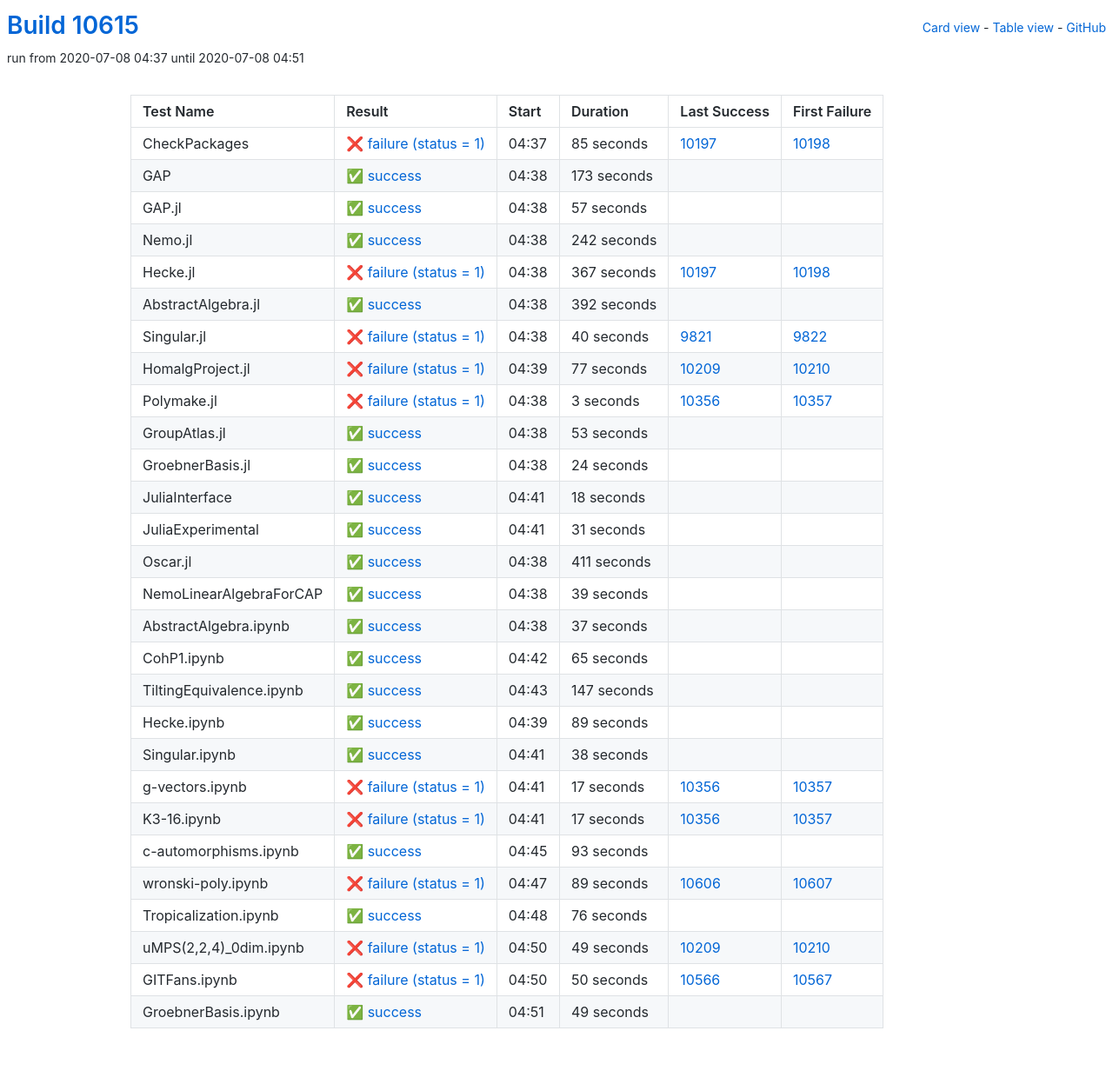
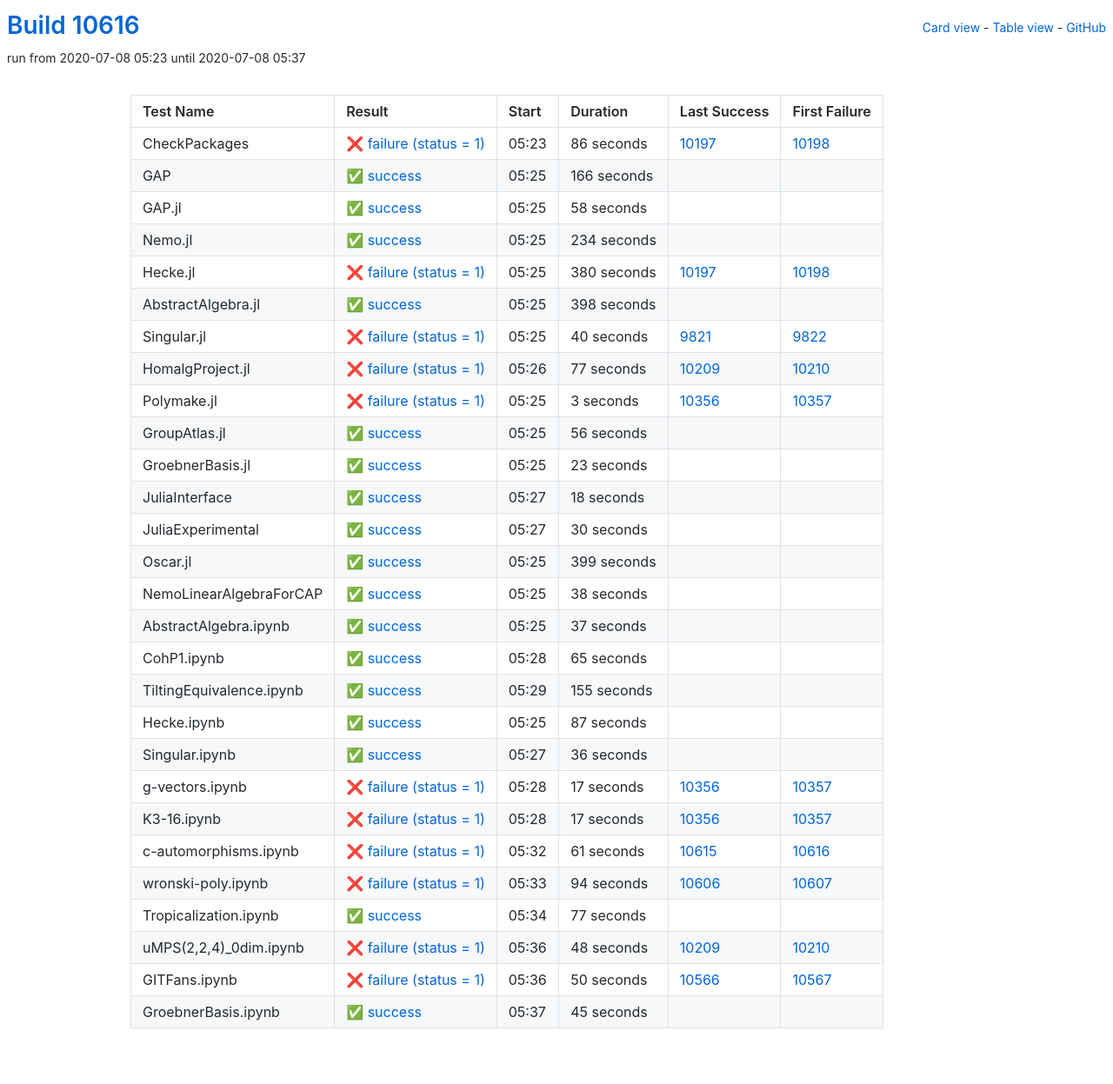
Before and after one commit to oscar-system/oscar-ci-status, a Jekyll site: the page built from table.html, in a window 1280 px wide. Shown: the whole page at 87% size. Built offline with Jekyll 4.4.1, drawn with Linux system fonts in a browser that asks for light colours.

Commit message:
Build #10616

```diff
--- a/_data/ci.yml
+++ b/_data/ci.yml
@@ -1,6 +1,6 @@
 ---
-build: 10615
-build_url: https://oscarci.mathematik.uni-kl.de/job/oscar/10615/
+build: 10616
+build_url: https://oscarci.mathematik.uni-kl.de/job/oscar/10616/
 job: oscar
 organization: oscar-system
 repo: oscar-ci-status
@@ -8,80 +8,80 @@
 tests:
 - name: CheckPackages
   id: checkpackages
-  log: https://oscarci.mathematik.uni-kl.de/job/oscar/10615/artifact/logs/build-10615/CheckPackages.log
-  start: 2020-07-08 04:37
+  log: https://oscarci.mathematik.uni-kl.de/job/oscar/10616/artifact/logs/build-10616/CheckPackages.log
+  start: 2020-07-08 05:23
   success: false
   exitcode: 1
   status: failure
-  duration: 85
+  duration: 86
   last_success: 10197
   last_success_url: https://oscarci.mathematik.uni-kl.de/job/oscar/10197/
   first_failure: 10198
   first_failure_url: https://oscarci.mathematik.uni-kl.de/job/oscar/10198/
 - name: GAP
   id: gap
-  log: https://oscarci.mathematik.uni-kl.de/job/oscar/10615/artifact/logs/build-10615/GAP.log
-  start: 2020-07-08 04:38
+  log: https://oscarci.mathematik.uni-kl.de/job/oscar/10616/artifact/logs/build-10616/GAP.log
+  start: 2020-07-08 05:25
   success: true
   exitcode: 0
   status: success
-  duration: 173
+  duration: 166
   last_success: false
   last_success_url:
   first_failure: false
   first_failure_url:
 - name: GAP.jl
   id: gap-jl
-  log: https://oscarci.mathematik.uni-kl.de/job/oscar/10615/artifact/logs/build-10615/GAP.jl.log
-  start: 2020-07-08 04:38
+  log: https://oscarci.mathematik.uni-kl.de/job/oscar/10616/artifact/logs/build-10616/GAP.jl.log
+  start: 2020-07-08 05:25
   success: true
   exitcode: 0
   status: success
-  duration: 57
+  duration: 58
   last_success: false
   last_success_url:
   first_failure: false
   first_failure_url:
 - name: Nemo.jl
   id: nemo-jl
-  log: https://oscarci.mathematik.uni-kl.de/job/oscar/10615/artifact/logs/build-10615/Nemo.jl.log
-  start: 2020-07-08 04:38
+  log: https://oscarci.mathematik.uni-kl.de/job/oscar/10616/artifact/logs/build-10616/Nemo.jl.log
+  start: 2020-07-08 05:25
   success: true
   exitcode: 0
   status: success
-  duration: 242
+  duration: 234
   last_success: false
   last_success_url:
   first_failure: false
   first_failure_url:
 - name: Hecke.jl
   id: hecke-jl
-  log: https://oscarci.mathematik.uni-kl.de/job/oscar/10615/artifact/logs/build-10615/Hecke.jl.log
-  start: 2020-07-08 04:38
+  log: https://oscarci.mathematik.uni-kl.de/job/oscar/10616/artifact/logs/build-10616/Hecke.jl.log
+  start: 2020-07-08 05:25
   success: false
   exitcode: 1
   status: failure
-  duration: 367
+  duration: 380
   last_success: 10197
   last_success_url: https://oscarci.mathematik.uni-kl.de/job/oscar/10197/
   first_failure: 10198
   first_failure_url: https://oscarci.mathematik.uni-kl.de/job/oscar/10198/
 - name: AbstractAlgebra.jl
   id: abstractalgebra-jl
-  log: https://oscarci.mathematik.uni-kl.de/job/oscar/10615/artifact/logs/build-10615/AbstractAlgebra.jl.log
-  start: 2020-07-08 04:38
+  log: https://oscarci.mathematik.uni-kl.de/job/oscar/10616/artifact/logs/build-10616/AbstractAlgebra.jl.log
+  start: 2020-07-08 05:25
   success: true
   exitcode: 0
   status: success
-  duration: 392
+  duration: 398
   last_success: false
   last_success_url:
   first_failure: false
   first_failure_url:
 - name: Singular.jl
   id: singular-jl
-  log: https://oscarci.mathematik.uni-kl.de/job/oscar/10615/artifact/logs/build-10615/Singular.jl.log
-  start: 2020-07-08 04:38
+  log: https://oscarci.mathematik.uni-kl.de/job/oscar/10616/artifact/logs/build-10616/Singular.jl.log
+  start: 2020-07-08 05:25
   success: false
   exitcode: 1
   status: failure
@@ -92,8 +92,8 @@
   first_failure_url: https://oscarci.mathematik.uni-kl.de/job/oscar/9822/
 - name: HomalgProject.jl
   id: homalgproject-jl
-  log: https://oscarci.mathematik.uni-kl.de/job/oscar/10615/artifact/logs/build-10615/HomalgProject.jl.log
-  start: 2020-07-08 04:39
+  log: https://oscarci.mathematik.uni-kl.de/job/oscar/10616/artifact/logs/build-10616/HomalgProject.jl.log
+  start: 2020-07-08 05:26
   success: false
   exitcode: 1
   status: failure
@@ -104,8 +104,8 @@
   first_failure_url: https://oscarci.mathematik.uni-kl.de/job/oscar/10210/
 - name: Polymake.jl
   id: polymake-jl
-  log: https://oscarci.mathematik.uni-kl.de/job/oscar/10615/artifact/logs/build-10615/Polymake.jl.log
-  start: 2020-07-08 04:38
+  log: https://oscarci.mathematik.uni-kl.de/job/oscar/10616/artifact/logs/build-10616/Polymake.jl.log
+  start: 2020-07-08 05:25
   success: false
   exitcode: 1
   status: failure
@@ -116,32 +116,32 @@
   first_failure_url: https://oscarci.mathematik.uni-kl.de/job/oscar/10357/
 - name: GroupAtlas.jl
   id: groupatlas-jl
-  log: https://oscarci.mathematik.uni-kl.de/job/oscar/10615/artifact/logs/build-10615/GroupAtlas.jl.log
-  start: 2020-07-08 04:38
+  log: https://oscarci.mathematik.uni-kl.de/job/oscar/10616/artifact/logs/build-10616/GroupAtlas.jl.log
+  start: 2020-07-08 05:25
   success: true
   exitcode: 0
   status: success
-  duration: 53
+  duration: 56
   last_success: false
   last_success_url:
   first_failure: false
   first_failure_url:
 - name: GroebnerBasis.jl
   id: groebnerbasis-jl
-  log: https://oscarci.mathematik.uni-kl.de/job/oscar/10615/artifact/logs/build-10615/GroebnerBasis.jl.log
-  start: 2020-07-08 04:38
+  log: https://oscarci.mathematik.uni-kl.de/job/oscar/10616/artifact/logs/build-10616/GroebnerBasis.jl.log
+  start: 2020-07-08 05:25
   success: true
   exitcode: 0
   status: success
-  duration: 24
+  duration: 23
   last_success: false
   last_success_url:
   first_failure: false
   first_failure_url:
 - name: JuliaInterface
   id: juliainterface
-  log: https://oscarci.mathematik.uni-kl.de/job/oscar/10615/artifact/logs/build-10615/JuliaInterface.log
-  start: 2020-07-08 04:41
+  log: https://oscarci.mathematik.uni-kl.de/job/oscar/10616/artifact/logs/build-10616/JuliaInterface.log
+  start: 2020-07-08 05:27
   success: true
   exitcode: 0
   status: success
@@ -152,44 +152,44 @@
   first_failure_url:
 - name: JuliaExperimental
   id: juliaexperimental
-  log: https://oscarci.mathematik.uni-kl.de/job/oscar/10615/artifact/logs/build-10615/JuliaExperimental.log
-  start: 2020-07-08 04:41
+  log: https://oscarci.mathematik.uni-kl.de/job/oscar/10616/artifact/logs/build-10616/JuliaExperimental.log
+  start: 2020-07-08 05:27
   success: true
   exitcode: 0
   status: success
-  duration: 31
+  duration: 30
   last_success: false
   last_success_url:
   first_failure: false
   first_failure_url:
 - name: Oscar.jl
   id: oscar-jl
-  log: https://oscarci.mathematik.uni-kl.de/job/oscar/10615/artifact/logs/build-10615/Oscar.jl.log
-  start: 2020-07-08 04:38
+  log: https://oscarci.mathematik.uni-kl.de/job/oscar/10616/artifact/logs/build-10616/Oscar.jl.log
+  start: 2020-07-08 05:25
   success: true
   exitcode: 0
   status: success
-  duration: 411
+  duration: 399
   last_success: false
   last_success_url:
   first_failure: false
   first_failure_url:
 - name: NemoLinearAlgebraForCAP
   id: nemolinearalgebraforcap
-  log: https://oscarci.mathematik.uni-kl.de/job/oscar/10615/artifact/logs/build-10615/NemoLinearAlgebraForCAP.log
-  start: 2020-07-08 04:38
+  log: https://oscarci.mathematik.uni-kl.de/job/oscar/10616/artifact/logs/build-10616/NemoLinearAlgebraForCAP.log
+  start: 2020-07-08 05:25
   success: true
   exitcode: 0
   status: success
-  duration: 39
+  duration: 38
   last_success: false
   last_success_url:
   first_failure: false
   first_failure_url:
 - name: AbstractAlgebra.ipynb
   id: abstractalgebra-ipynb
-  log: https://oscarci.mathematik.uni-kl.de/job/oscar/10615/artifact/logs/build-10615/AbstractAlgebra.ipynb.log
-  start: 2020-07-08 04:38
+  log: https://oscarci.mathematik.uni-kl.de/job/oscar/10616/artifact/logs/build-10616/AbstractAlgebra.ipynb.log
+  start: 2020-07-08 05:25
   success: true
   exitcode: 0
   status: success
@@ -200,8 +200,8 @@
   first_failure_url:
 - name: CohP1.ipynb
   id: cohp1-ipynb
-  log: https://oscarci.mathematik.uni-kl.de/job/oscar/10615/artifact/logs/build-10615/CohP1.ipynb.log
-  start: 2020-07-08 04:42
+  log: https://oscarci.mathematik.uni-kl.de/job/oscar/10616/artifact/logs/build-10616/CohP1.ipynb.log
+  start: 2020-07-08 05:28
   success: true
   exitcode: 0
   status: success
@@ -212,44 +212,44 @@
   first_failure_url:
 - name: TiltingEquivalence.ipynb
   id: tiltingequivalence-ipynb
-  log: https://oscarci.mathematik.uni-kl.de/job/oscar/10615/artifact/logs/build-10615/TiltingEquivalence.ipynb.log
-  start: 2020-07-08 04:43
+  log: https://oscarci.mathematik.uni-kl.de/job/oscar/10616/artifact/logs/build-10616/TiltingEquivalence.ipynb.log
+  start: 2020-07-08 05:29
   success: true
   exitcode: 0
   status: success
-  duration: 147
+  duration: 155
   last_success: false
   last_success_url:
   first_failure: false
   first_failure_url:
 - name: Hecke.ipynb
   id: hecke-ipynb
-  log: https://oscarci.mathematik.uni-kl.de/job/oscar/10615/artifact/logs/build-10615/Hecke.ipynb.log
-  start: 2020-07-08 04:39
+  log: https://oscarci.mathematik.uni-kl.de/job/oscar/10616/artifact/logs/build-10616/Hecke.ipynb.log
+  start: 2020-07-08 05:25
   success: true
   exitcode: 0
   status: success
-  duration: 89
+  duration: 87
   last_success: false
   last_success_url:
   first_failure: false
   first_failure_url:
 - name: Singular.ipynb
   id: singular-ipynb
-  log: https://oscarci.mathematik.uni-kl.de/job/oscar/10615/artifact/logs/build-10615/Singular.ipynb.log
-  start: 2020-07-08 04:41
+  log: https://oscarci.mathematik.uni-kl.de/job/oscar/10616/artifact/logs/build-10616/Singular.ipynb.log
+  start: 2020-07-08 05:27
   success: true
   exitcode: 0
   status: success
-  duration: 38
+  duration: 36
   last_success: false
   last_success_url:
   first_failure: false
   first_failure_url:
 - name: g-vectors.ipynb
   id: g-vectors-ipynb
-  log: https://oscarci.mathematik.uni-kl.de/job/oscar/10615/artifact/logs/build-10615/g-vectors.ipynb.log
-  start: 2020-07-08 04:41
+  log: https://oscarci.mathematik.uni-kl.de/job/oscar/10616/artifact/logs/build-10616/g-vectors.ipynb.log
+  start: 2020-07-08 05:28
   success: false
   exitcode: 1
   status: failure
@@ -260,8 +260,8 @@
   first_failure_url: https://oscarci.mathematik.uni-kl.de/job/oscar/10357/
 - name: K3-16.ipynb
   id: k3-16-ipynb
-  log: https://oscarci.mathematik.uni-kl.de/job/oscar/10615/artifact/logs/build-10615/K3-16.ipynb.log
-  start: 2020-07-08 04:41
+  log: https://oscarci.mathematik.uni-kl.de/job/oscar/10616/artifact/logs/build-10616/K3-16.ipynb.log
+  start: 2020-07-08 05:28
   success: false
   exitcode: 1
   status: failure
@@ -272,56 +272,56 @@
   first_failure_url: https://oscarci.mathematik.uni-kl.de/job/oscar/10357/
 - name: c-automorphisms.ipynb
   id: c-automorphisms-ipynb
-  log: https://oscarci.mathematik.uni-kl.de/job/oscar/10615/artifact/logs/build-10615/c-automorphisms.ipynb.log
-  start: 2020-07-08 04:45
-  success: true
-  exitcode: 0
-  status: success
-  duration: 93
-  last_success: false
-  last_success_url:
-  first_failure: false
-  first_failure_url:
-- name: wronski-poly.ipynb
-  id: wronski-poly-ipynb
-  log: https://oscarci.mathematik.uni-kl.de/job/oscar/10615/artifact/logs/build-10615/wronski-poly.ipynb.log
-  start: 2020-07-08 04:47
+  log: https://oscarci.mathematik.uni-kl.de/job/oscar/10616/artifact/logs/build-10616/c-automorphisms.ipynb.log
+  start: 2020-07-08 05:32
   success: false
   exitcode: 1
   status: failure
-  duration: 89
+  duration: 61
+  last_success: 10615
+  last_success_url: https://oscarci.mathematik.uni-kl.de/job/oscar/10615/
+  first_failure: 10616
+  first_failure_url: https://oscarci.mathematik.uni-kl.de/job/oscar/10616/
+- name: wronski-poly.ipynb
+  id: wronski-poly-ipynb
+  log: https://oscarci.mathematik.uni-kl.de/job/oscar/10616/artifact/logs/build-10616/wronski-poly.ipynb.log
+  start: 2020-07-08 05:33
+  success: false
+  exitcode: 1
+  status: failure
+  duration: 94
   last_success: 10606
   last_success_url: https://oscarci.mathematik.uni-kl.de/job/oscar/10606/
   first_failure: 10607
   first_failure_url: https://oscarci.mathematik.uni-kl.de/job/oscar/10607/
 - name: Tropicalization.ipynb
   id: tropicalization-ipynb
-  log: https://oscarci.mathematik.uni-kl.de/job/oscar/10615/artifact/logs/build-10615/Tropicalization.ipynb.log
-  start: 2020-07-08 04:48
+  log: https://oscarci.mathematik.uni-kl.de/job/oscar/10616/artifact/logs/build-10616/Tropicalization.ipynb.log
+  start: 2020-07-08 05:34
   success: true
   exitcode: 0
   status: success
-  duration: 76
+  duration: 77
   last_success: false
   last_success_url:
   first_failure: false
   first_failure_url:
 - name: uMPS(2,2,4)_0dim.ipynb
   id: umps-2-2-4-0dim-ipynb
-  log: https://oscarci.mathematik.uni-kl.de/job/oscar/10615/artifact/logs/build-10615/uMPS-2-2-4-_0dim.ipynb.log
-  start: 2020-07-08 04:50
+  log: https://oscarci.mathematik.uni-kl.de/job/oscar/10616/artifact/logs/build-10616/uMPS-2-2-4-_0dim.ipynb.log
+  start: 2020-07-08 05:36
   success: false
   exitcode: 1
   status: failure
-  duration: 49
+  duration: 48
   last_success: 10209
   last_success_url: https://oscarci.mathematik.uni-kl.de/job/oscar/10209/
   first_failure: 10210
   first_failure_url: https://oscarci.mathematik.uni-kl.de/job/oscar/10210/
 - name: GITFans.ipynb
   id: gitfans-ipynb
-  log: https://oscarci.mathematik.uni-kl.de/job/oscar/10615/artifact/logs/build-10615/GITFans.ipynb.log
-  start: 2020-07-08 04:50
+  log: https://oscarci.mathematik.uni-kl.de/job/oscar/10616/artifact/logs/build-10616/GITFans.ipynb.log
+  start: 2020-07-08 05:36
   success: false
   exitcode: 1
   status: failure
@@ -332,12 +332,12 @@
   first_failure_url: https://oscarci.mathematik.uni-kl.de/job/oscar/10567/
 - name: GroebnerBasis.ipynb
   id: groebnerbasis-ipynb
-  log: https://oscarci.mathematik.uni-kl.de/job/oscar/10615/artifact/logs/build-10615/GroebnerBasis.ipynb.log
-  start: 2020-07-08 04:51
+  log: https://oscarci.mathematik.uni-kl.de/job/oscar/10616/artifact/logs/build-10616/GroebnerBasis.ipynb.log
+  start: 2020-07-08 05:37
   success: true
   exitcode: 0
   status: success
-  duration: 49
+  duration: 45
   last_success: false
   last_success_url:
   first_failure: false
```
Also changed, not shown: README.md.
